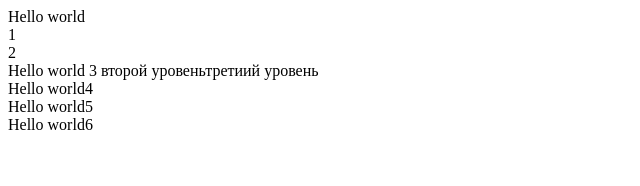
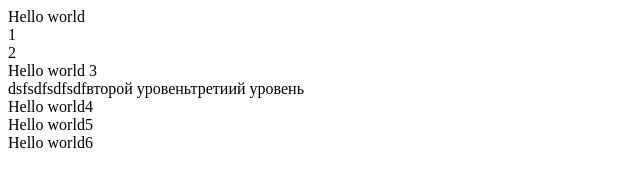
Before and after one commit to Searcher865/searcher865.github.io, a plain HTML site: page index.html in a window 1280 px wide. Shown: the whole page, without its empty margins (0-640 px from the left). Drawn offline with Linux system fonts and the light colour scheme.

Commit message:
Update index.html

```diff
--- a/index.html
+++ b/index.html
@@ -1,7 +1,7 @@
 <div>Hello world</div>
 <div>1</div>
 <div>2</div>
-<div>Hello world 3 <span>второй уровень<span>третиий уровень</span</span></div>
+<div>Hello world 3 <div>dsfsdfsdfsdf<span>второй уровень<span>третиий уровень</span</span></div></div>
 <div>Hello world4</div>
 <div>Hello world5</div>
 <div>Hello world6</div>
```
